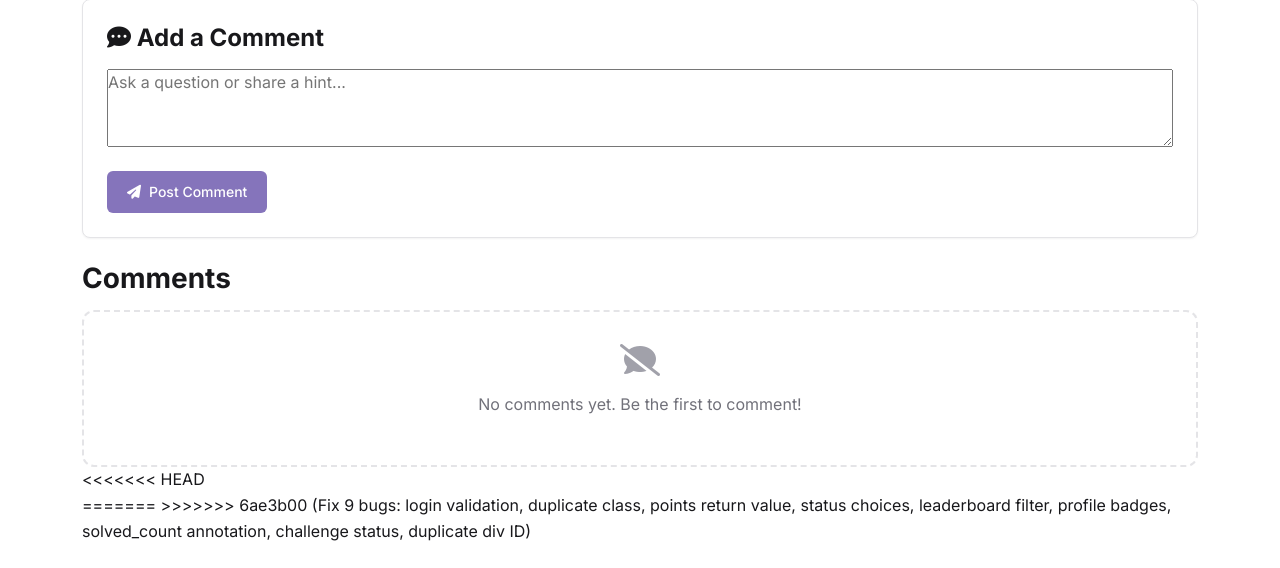
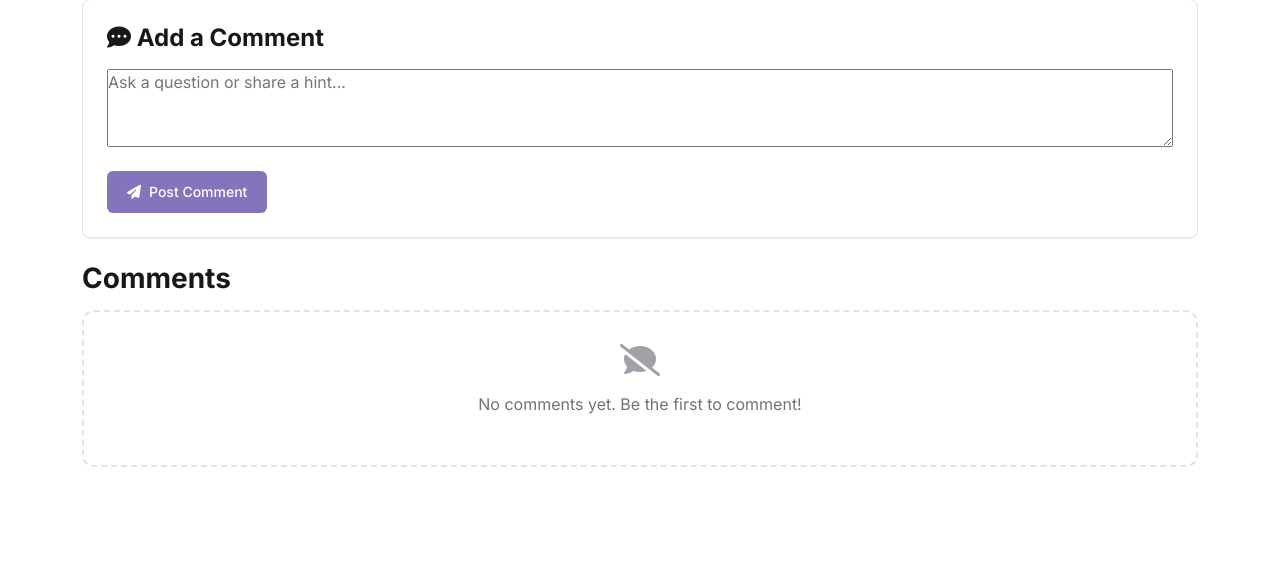
Before and after one commit to nourbatniji/CodeQuest, a Django app: template my_app/templates/challenge_details.html in a window 1280 px wide. Shown: the part 1323-1891 px from the top of the page. After the commit the page ends 1790 px from the top, so only its background shows below. Run offline with Django 5.2, Linux system fonts and the light colour scheme; the template is opened without the code that fills it, so the values that code supplies are empty; parts of the project's set-up code (start-up, migrations or seed data) failed here and were passed over.

Commit message:
Remove conflict markers from challenge_details.html

```diff
--- a/my_app/templates/challenge_details.html
+++ b/my_app/templates/challenge_details.html
@@ -228,12 +228,6 @@
 
 </div>
 
-<<<<<<< HEAD
-<div id="comment-list" class="animate-fade-in">
-    <!-- comments will be added in here -->
-</div>
-=======
->>>>>>> 6ae3b00 (Fix 9 bugs: login validation, duplicate class, points return value, status choices, leaderboard filter, profile badges, solved_count annotation, challenge status, duplicate div ID)
 
 
 
```
